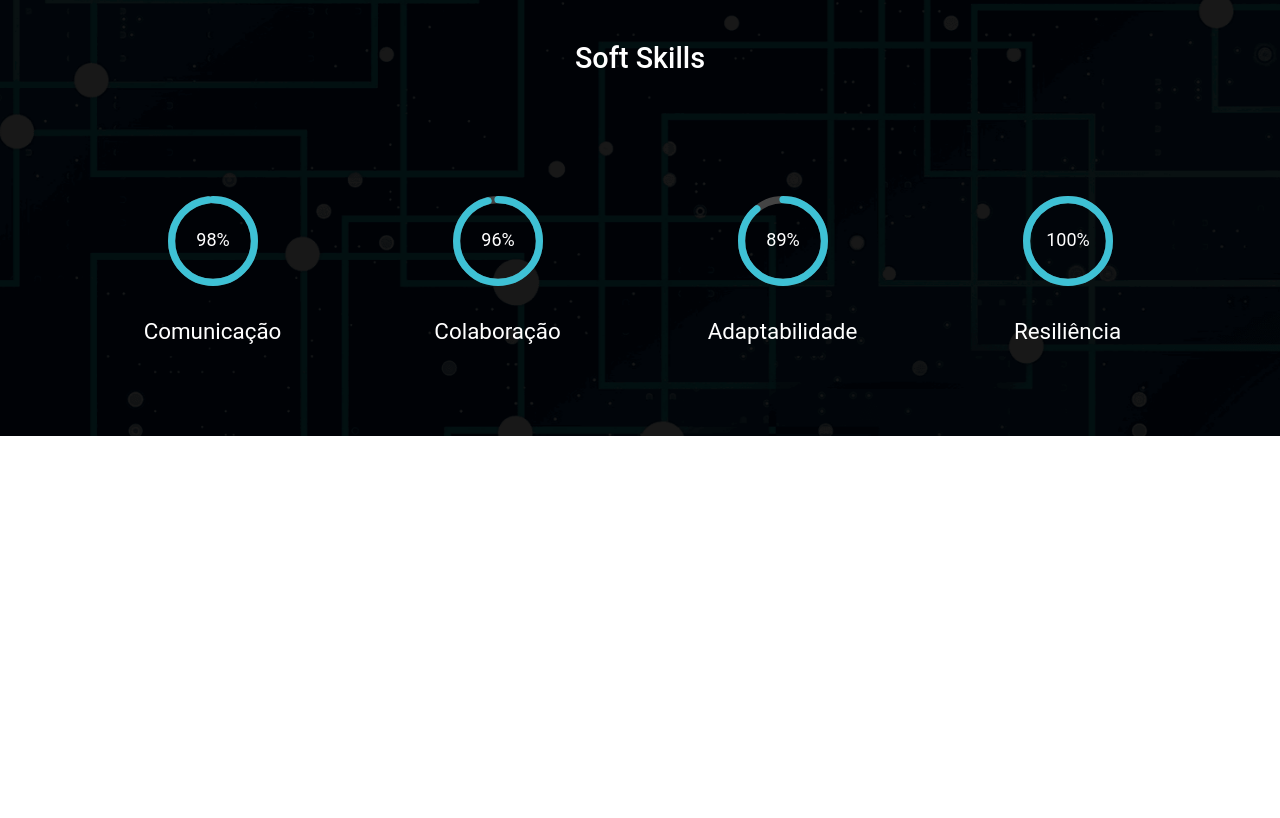
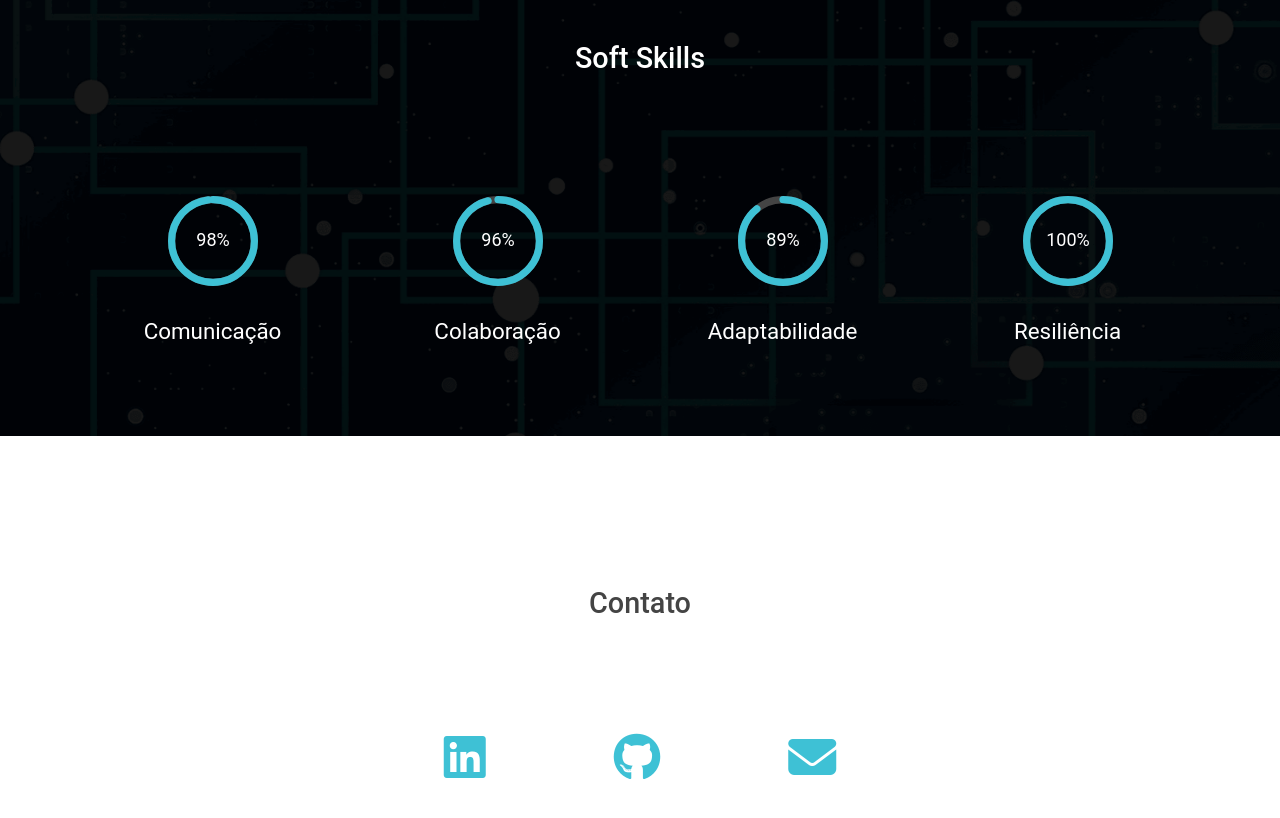
Before and after one commit to IaraTassi/new-portfolio-iara-tassi, a React (Vite) app: page / in a window 1280 px wide. Shown: the part 3697-4515 px from the top of the page. Before the commit the page ends 4229 px from the top, so only its background shows below. Built offline with nearby package versions, Linux system fonts and the light colour scheme.

Commit message:
Adicionando Contact.tsx e Contact.css ao projeto

```diff
--- a/src/App.tsx
+++ b/src/App.tsx
@@ -9,6 +9,7 @@ import AOS from "aos";
 import "@fortawesome/fontawesome-free/css/all.min.css";
 import Projects from "./components/Projects/Projects";
 import Skills from "./components/Skills/Skills";
+import Contact from "./components/Contact/Contact";
 
 AOS.init({
   duration: 1000,
@@ -23,6 +24,7 @@ function App() {
       <Course />
       <Projects />
       <Skills />
+      <Contact />
     </div>
   );
 }
--- /dev/null
+++ b/src/components/Contact/Contact.css
@@ -0,0 +1,38 @@
+.main-title-contact {
+  color: #444;
+  font-size: 1.8rem;
+  text-align: center;
+  padding-top: 0;
+  padding-bottom: 5rem;
+}
+
+#contact-area {
+  position: relative;
+  z-index: 0;
+  margin-top: 150px;
+  background-color: #fff;
+}
+
+.contact-box {
+  padding-bottom: 50px;
+  margin-bottom: 50px;
+}
+
+.contact-box i {
+  font-size: 48px;
+}
+
+.contact-box i:hover {
+  color: #fff;
+  border: 1px solid #444;
+  background-color: #444;
+}
+
+.contact-box p {
+  font-size: 16px;
+}
+
+.contact-title {
+  font-weight: bold;
+  color: #3ec1d5;
+}
--- /dev/null
+++ b/src/components/Contact/Contact.tsx
@@ -0,0 +1,58 @@
+import React from "react";
+
+const Contact: React.FC = () => {
+  return (
+    <div id="contact-area">
+      <div className="container text-center">
+        <div className="row">
+          <div className="col-md-12">
+            <h3 className="main-title-contact">Contato</h3>
+          </div>
+
+          <div className="d-flex justify-content-center mt-4 ">
+            <div className="contact-box mx-5">
+              <p>
+                <a
+                  className="contact-title"
+                  href="https://www.linkedin.com/in/iara-tassi-b1879182/"
+                  target="_blank"
+                  rel="noopener noreferrer"
+                >
+                  <i className="fab fa-linkedin fa-2x"></i>
+                </a>
+              </p>
+            </div>
+
+            <div className="contact-box mx-5">
+              <p>
+                <a
+                  className="contact-title"
+                  href="https://github.com/IaraTassi"
+                  target="_blank"
+                  rel="noopener noreferrer"
+                >
+                  <i className="fab fa-github fa-2x"></i>
+                </a>
+              </p>
+            </div>
+
+            <div className="contact-box mx-5">
+              <p>
+                <a
+                  className="contact-title"
+                  href="mailto:iaratassi@hotmail.com"
+                  target="_blank"
+                  rel="noopener noreferrer"
+                >
+                  <i className="fas fa-envelope fa-2x"></i>
+                </a>
+              </p>
+            </div>
+          </div>
+        </div>
+      </div>
+    </div>
+  );
+};
+
+export default Contact;
--- a/src/main.tsx
+++ b/src/main.tsx
@@ -7,6 +7,7 @@ import "./components/Navbar/Navbar.css";
 import "./components/About/About.css";
 import "./components/Course/Course.css";
 import "./components/Skills/Skills.css";
+import "./components/Contact/Contact.css";
 
 createRoot(document.getElementById("root")!).render(
   <StrictMode>
```
